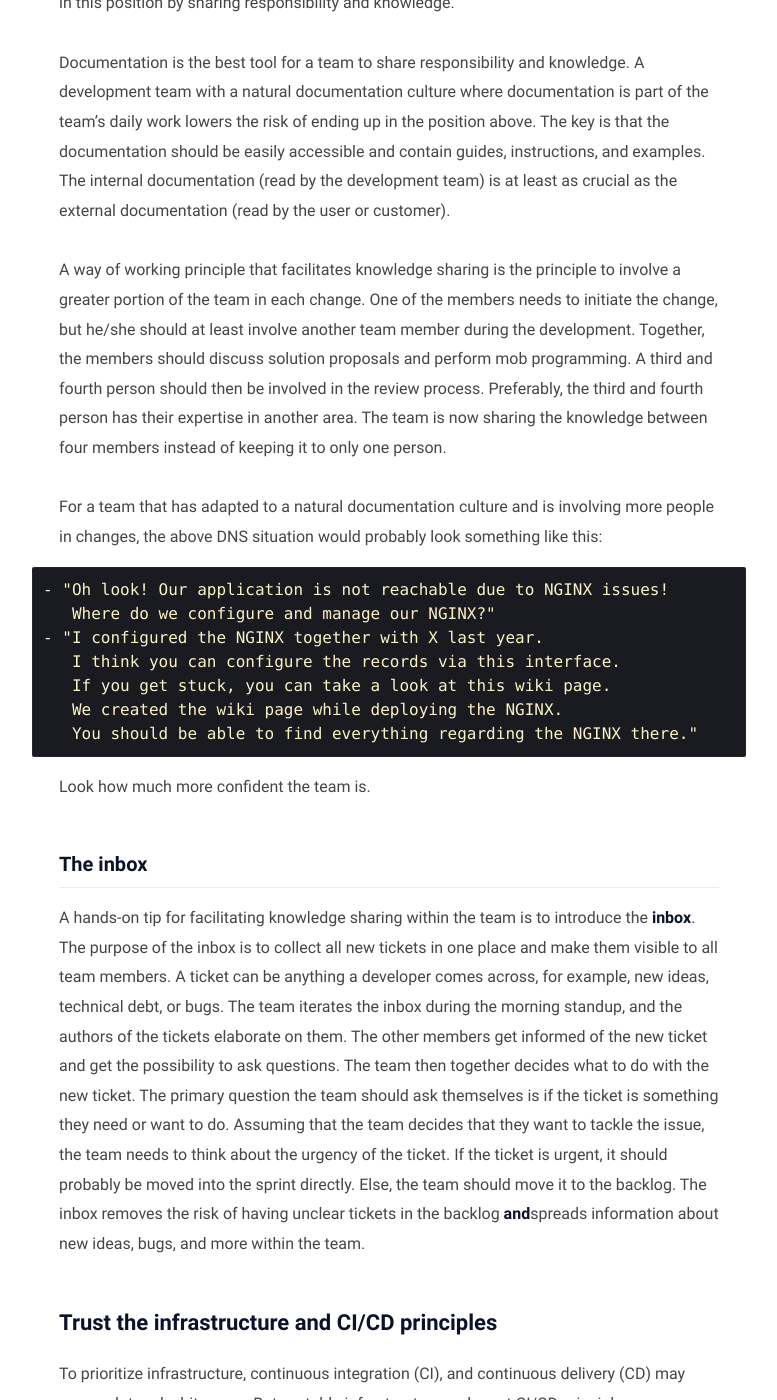
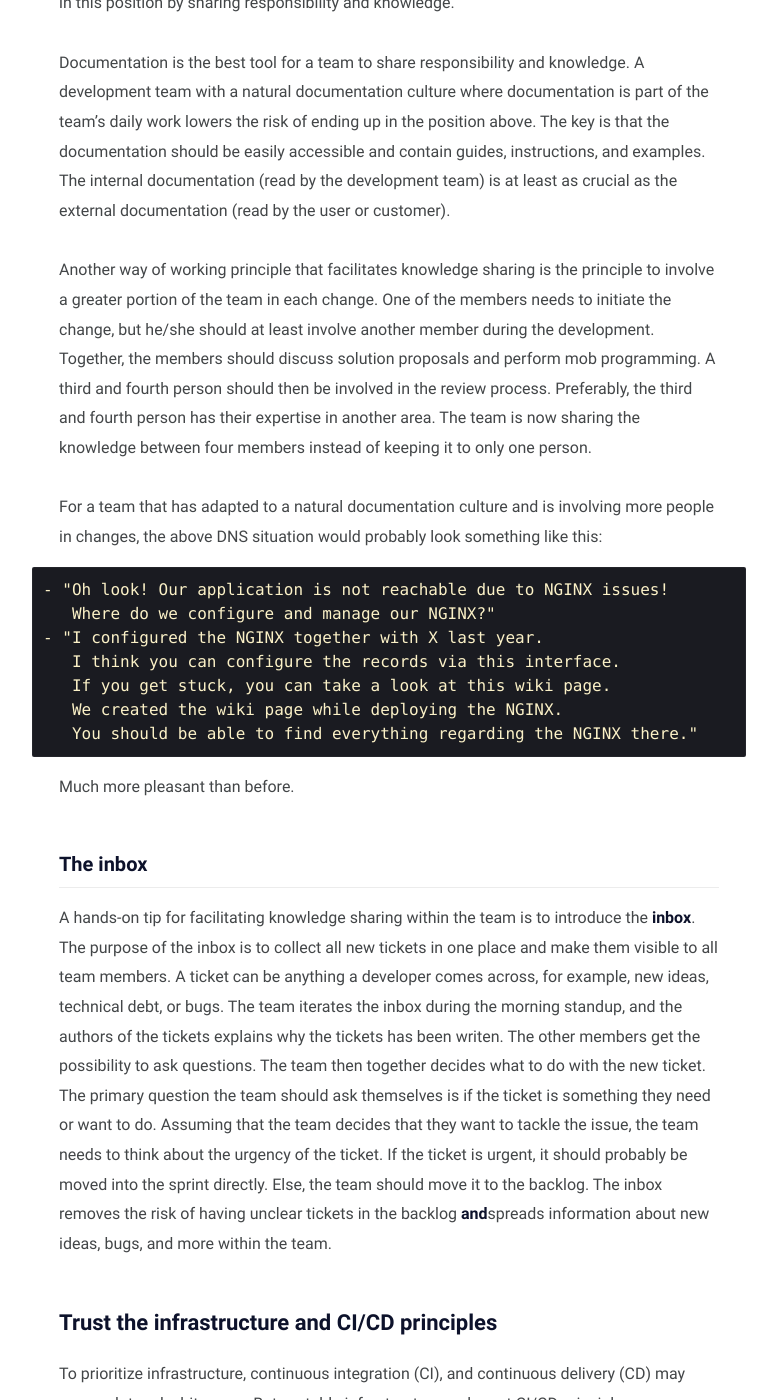
Before and after one commit to mile95/old-blog, a Jekyll site: the page built from _posts/dev-team/2022-07-24-dev-team.md, in a window 1280 px wide and 1400 px high, scrolled down 1097 px. Shown: the whole window, without its empty margins (251-1028 px from the left). Built offline with Jekyll 4.4.1, drawn with Linux system fonts in a browser that asks for light colours; some of the changed text lies outside the part shown.

Commit message:
some more typo fixes

```diff
--- a/_posts/dev-team/2022-07-24-dev-team.md
+++ b/_posts/dev-team/2022-07-24-dev-team.md
@@ -10,7 +10,7 @@ During my first three years as a software developer, I have been part of a few d
 working and delivering as a team is one of the most exciting parts of the work.
 I realized that a team with a high level of confidence is almost always a well-performing team.
 It is much more pleasing to be part of a well-performing team where you spend time and energy solving complex problems compared to a stressful and chaotic team, where you fight already lost battles.
-I have had the luxury of being part of well-performing teams, and I will try to collaborate on the key factors that made the teams well-performing.
+I have had the luxury of being part of well-performing teams, and I will try to present the key factors that made the teams well-performing.
 
 ## Shared responsibility
 
@@ -32,8 +32,8 @@ A development team with a natural documentation culture where documentation is p
 The key is that the documentation should be easily accessible and contain guides, instructions, and examples.
 The internal documentation (read by the development team) is at least as crucial as the external documentation (read by the user or customer).
 
-A way of working principle that facilitates knowledge sharing is the principle to involve a greater portion of the team in each change.
-One of the members needs to initiate the change, but he/she should at least involve another team member during the development. Together, the members should discuss solution proposals and perform mob programming. A third and fourth person should then be involved in the review process. Preferably, the third and fourth person has their expertise in another area. The team is now sharing the knowledge between four members instead of keeping it to only one person.
+Another way of working principle that facilitates knowledge sharing is the principle to involve a greater portion of the team in each change.
+One of the members needs to initiate the change, but he/she should at least involve another member during the development. Together, the members should discuss solution proposals and perform mob programming. A third and fourth person should then be involved in the review process. Preferably, the third and fourth person has their expertise in another area. The team is now sharing the knowledge between four members instead of keeping it to only one person.
 
 For a team that has adapted to a natural documentation culture and is involving more people in changes, the above DNS situation would probably look something like this:
 
@@ -45,15 +45,15 @@ For a team that has adapted to a natural documentation culture and is involving
        We created the wiki page while deploying the NGINX.
        You should be able to find everything regarding the NGINX there."
 
-Look how much more confident the team is.
+Much more pleasant than before.
 
 ### The inbox
 
 A hands-on tip for facilitating knowledge sharing within the team is to introduce the **inbox**.
 The purpose of the inbox is to collect all new tickets in one place and make them visible to all team members.
 A ticket can be anything a developer comes across, for example, new ideas, technical debt, or bugs.
-The team iterates the inbox during the morning standup, and the authors of the tickets elaborate on them.
-The other members get informed of the new ticket and get the possibility to ask questions.
+The team iterates the inbox during the morning standup, and the authors of the tickets explains why the tickets has been writen.
+The other members get the possibility to ask questions.
 The team then together decides what to do with the new ticket.
 The primary question the team should ask themselves is if the ticket is something they need or want to do.
 Assuming that the team decides that they want to tackle the issue, the team needs to think about the urgency of the ticket.
```
Also changed, not shown: other parts of _posts/dev-team/2022-07-24-dev-team.md (+2 -2 lines).
